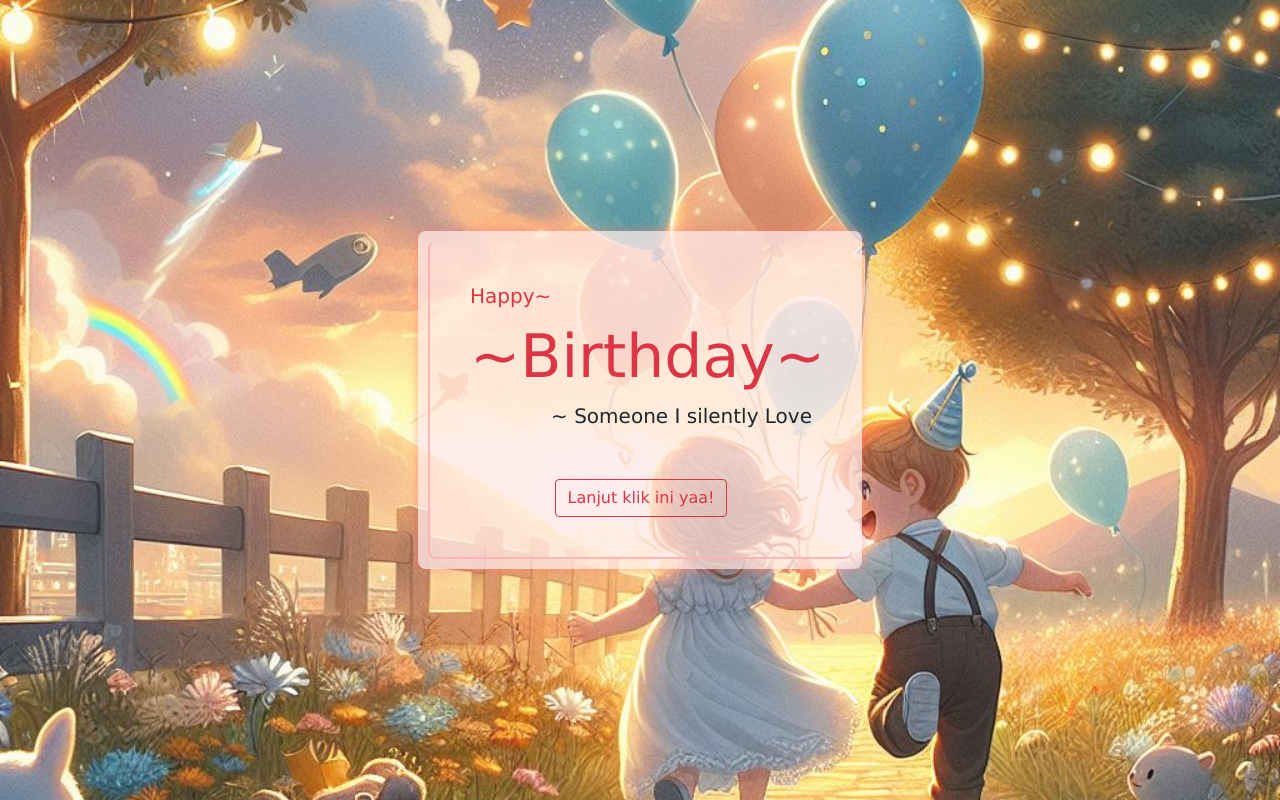
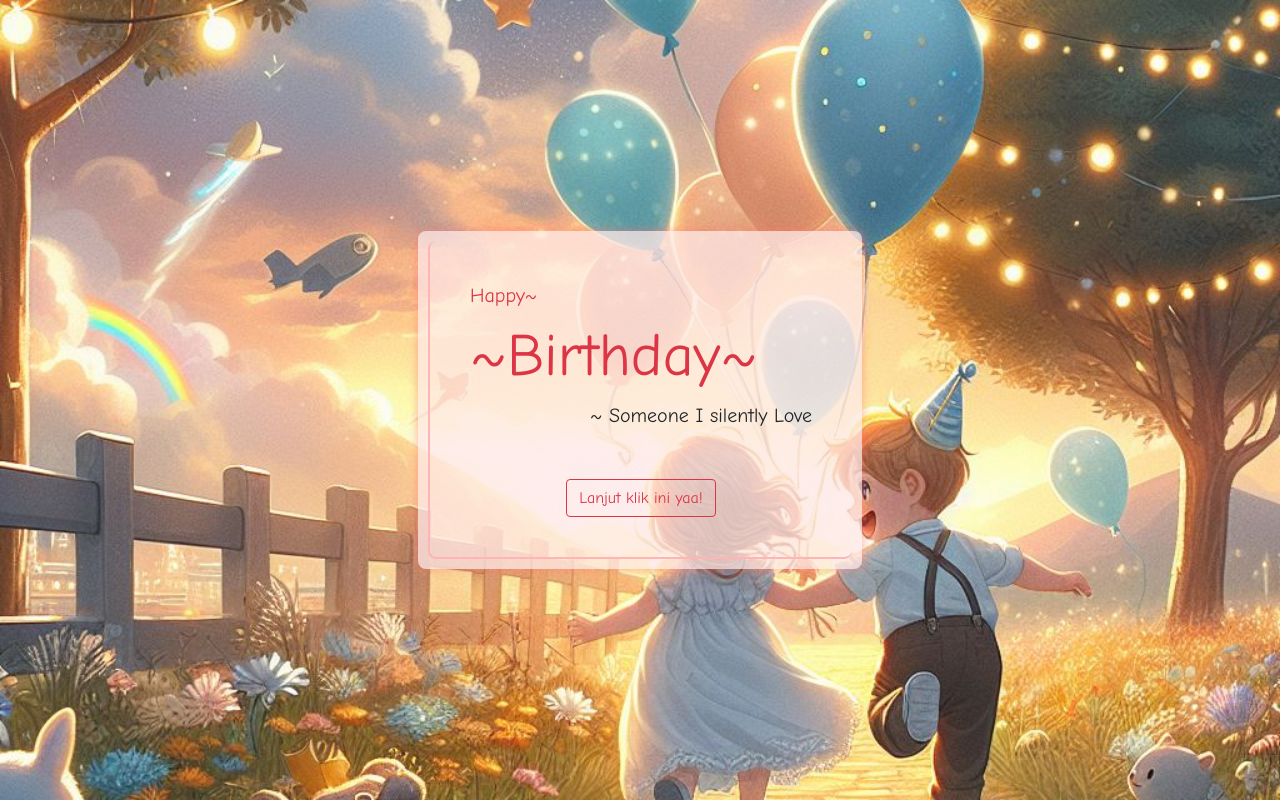
Before and after one commit to ars1112/HappyBirthday, a plain HTML site: page index.html in a window 1280 px wide. Drawn offline with nearby package versions, Linux system fonts and the light colour scheme.

Commit message:
Update style.css

```diff
--- a/assets/css/style.css
+++ b/assets/css/style.css
@@ -1,5 +1,5 @@
 body {
-  font-family: 'Verdana', sans-serif;
+  font-family: 'Comic Sans MS', cursive;
   background-image: url("../img/bd.jpeg");
   background-size: cover;
   background-position: center;
```
